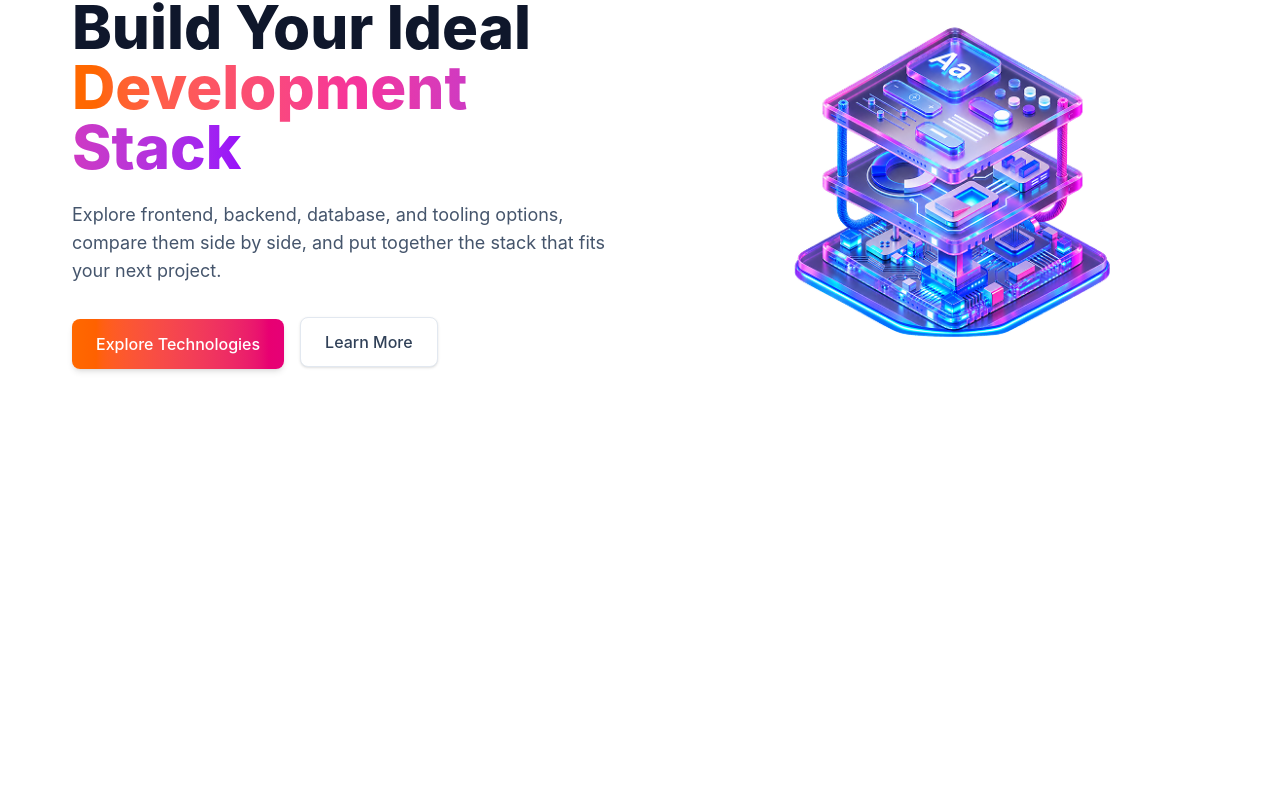
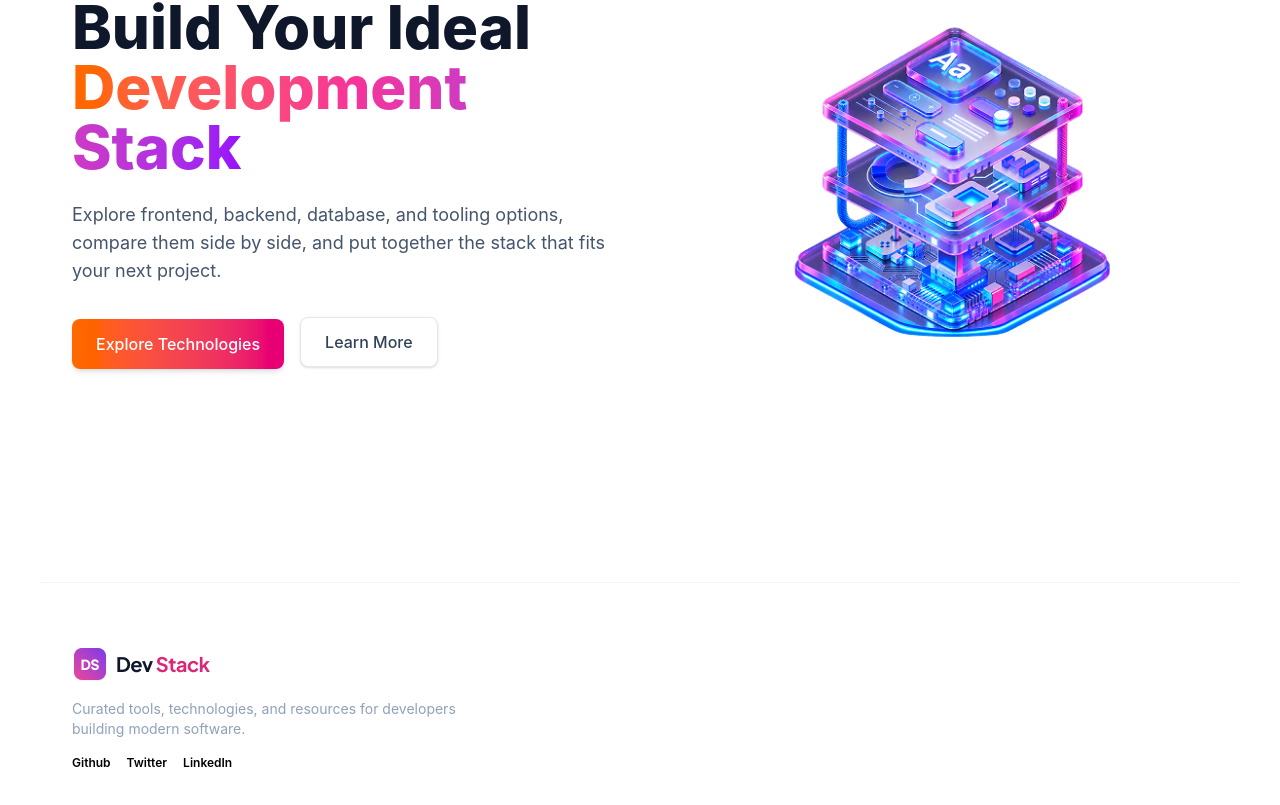
Before and after one commit to Rez-06/PH-assignment, a React (Vite) app: page / in a window 1280 px wide. Shown: the part 267-1072 px from the top of the page. Before the commit the page ends 825 px from the top, so only its background shows below. Built offline with nearby package versions, Linux system fonts and the light colour scheme.

Commit message:
half footer done

```diff
--- a/src/App.tsx
+++ b/src/App.tsx
@@ -1,8 +1,7 @@
 import Navbar from "./components/Navbar";
 import './App.css'
 import Hero from "./components/Hero";
-import TechCard from "./components/TechCard";
-
+import Footer from "./components/Footer";
 function App() {
 
   return(
@@ -10,6 +9,7 @@ function App() {
      <Navbar />
      <main className="p-10">
         <Hero/>
+        <Footer/>
      </main>
     </>
   )
--- /dev/null
+++ b/src/components/Footer.tsx
@@ -0,0 +1,26 @@
+
+function Footer(){
+    return (
+        <footer className="bg-white border-t border-slate-100 pt-16 pb-8 mt-16">
+            <div className="max-w-7xl mx-auto px-4 sm:px-5 lg:px-8">
+                <div className="grid grid-cols-1 md:grid-cols-5 gap-8 mb-12">
+                    <div className="md:col-span-2 space-y-4">
+                        <div className="flex items-center gap-2">
+                            <img src="./logo-text.png" alt="logo" />
+                        </div>
+                        <p className="text-slate-400 text-sm max-w-sm">
+                            Curated tools, technologies, and resources for developers building modern software.
+                        </p>
+                        <div className="flex fap-4 text-xs font-semibold text-slate=400 gap-4">
+                            <a href="github.com" className="hover:text-slate-600">Github</a>
+                            <a href="x.com" className="hover:text-slate-600">Twitter</a>
+                            <a href="linkedin.com" className="hover:text-slate-600">LinkedIn</a>
+                        </div>
+                    </div>
+                </div>
+            </div>
+        </footer>
+    )
+}
+
+export default Footer;
```
